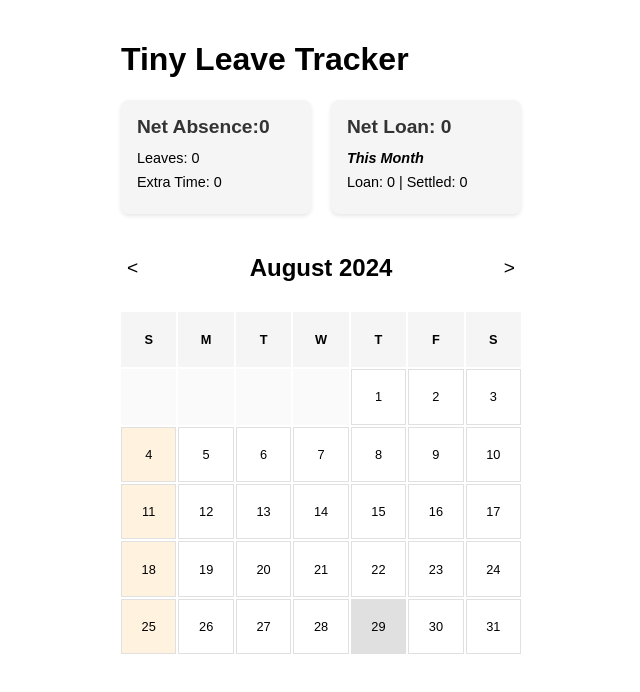
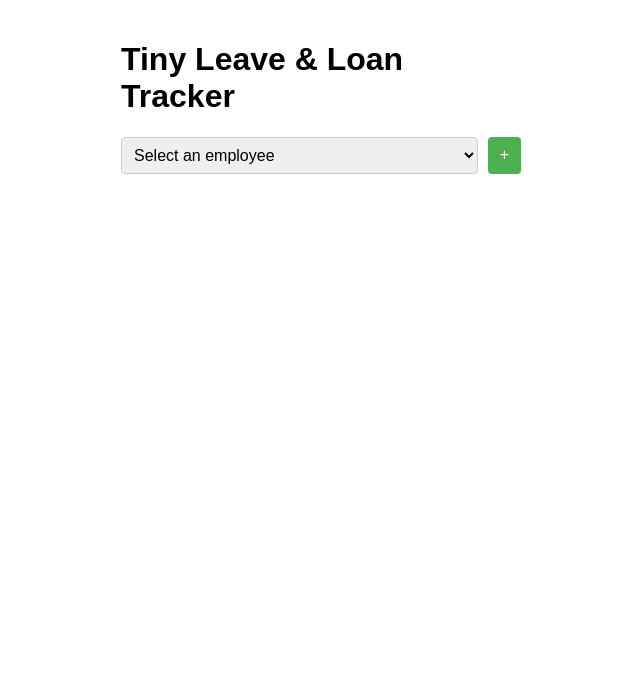
Before and after one commit to mahoriR/tiny-leave-tracker, a React (Create React App) app: page / in a window 1280 px wide. Shown: the top 692 px of the page, without its empty margins (319-959 px from the left). Built offline with nearby package versions, Linux system fonts and the light colour scheme; the HTML template or start-up script is replaced by a standard one.

Commit message:
Works with multiple emolloyees

```diff
--- a/src/App.tsx
+++ b/src/App.tsx
@@ -2,32 +2,27 @@ import React, { useState, useEffect } from 'react';
 import Calendar from './components/Calendar';
 import DayModal from './components/DayModal';
 import MonthSummary from './components/MonthSummary';
-import { DayData, MonthData, TotalLoanData } from './types';
+import EmployeeSelector from './components/EmployeeSelector';
+import { DayData,  EmployeeData, Employee } from './types';
 
 function App() {
   const [currentDate, setCurrentDate] = useState(new Date());
   const [selectedDate, setSelectedDate] = useState<Date | null>(null);
-  const [monthData, setMonthData] = useState<MonthData>(() => {
+  const [employeeData, setEmployeeData] = useState<EmployeeData>(() => {
     const storedData = localStorage.getItem('leaveTrackerData');
     if (storedData) {
-      const parsedData = JSON.parse(storedData);
-      return parsedData.monthData;
+      return JSON.parse(storedData);
     }
-    const currentMonthKey = `${(new Date().getMonth() + 1).toString().padStart(2, '0')}-${new Date().getFullYear()}`;
-    return { [currentMonthKey]: [] };
+    return {};
   });
-  const [totalLoanData, setTotalLoanData] = useState<TotalLoanData>(() => {
-    const storedData = localStorage.getItem('leaveTrackerData');
-    if (storedData) {
-      const parsedData = JSON.parse(storedData);
-      return parsedData.totalLoanData;
-    }
-    return { totalPaid: 0, totalSettled: 0 };
+  const [currentEmployee, setCurrentEmployee] = useState<string | null>(null);
+  const [employees, setEmployees] = useState<Employee[]>(() => {
+    return Object.keys(employeeData).map(name => ({ name }));
   });
 
   useEffect(() => {
-    localStorage.setItem('leaveTrackerData', JSON.stringify({ monthData, totalLoanData }));
-  }, [monthData, totalLoanData]);
+    localStorage.setItem('leaveTrackerData', JSON.stringify(employeeData));
+  }, [employeeData]);
 
   const handleDateClick = (date: Date) => {
     setSelectedDate(date);
@@ -38,25 +33,27 @@ function App() {
   };
 
   const handleSaveData = (date: Date, data: DayData) => {
+    if (!currentEmployee) return;
+
     const monthKey = `${(date.getMonth() + 1).toString().padStart(2, '0')}-${date.getFullYear()}`;
-    setMonthData(prevData => {
-      const updatedMonthData = { ...prevData };
-      if (!updatedMonthData[monthKey]) {
-        updatedMonthData[monthKey] = [];
+    setEmployeeData(prevData => {
+      const updatedData = { ...prevData };
+      if (!updatedData[currentEmployee]) {
+        updatedData[currentEmployee] = { monthData: {}, totalLoanData: { totalPaid: 0, totalSettled: 0 } };
       }
-      const dayIndex = updatedMonthData[monthKey].findIndex(d => d.day === date.getDate());
+      if (!updatedData[currentEmployee].monthData[monthKey]) {
+        updatedData[currentEmployee].monthData[monthKey] = [];
+      }
+      const dayIndex = updatedData[currentEmployee].monthData[monthKey].findIndex(d => d.day === date.getDate());
       if (dayIndex !== -1) {
-        updatedMonthData[monthKey][dayIndex] = { ...data, day: date.getDate() };
+        updatedData[currentEmployee].monthData[monthKey][dayIndex] = { ...data, day: date.getDate() };
       } else {
-        updatedMonthData[monthKey].push({ ...data, day: date.getDate() });
+        updatedData[currentEmployee].monthData[monthKey].push({ ...data, day: date.getDate() });
       }
-      return updatedMonthData;
+      updatedData[currentEmployee].totalLoanData.totalPaid += data.loanPaid;
+      updatedData[currentEmployee].totalLoanData.totalSettled += data.loanSettled;
+      return updatedData;
     });
-
-    setTotalLoanData(prevData => ({
-      totalPaid: prevData.totalPaid + data.loanPaid,
-      totalSettled: prevData.totalSettled + data.loanSettled
-    }));
 
     handleCloseModal();
   };
@@ -66,14 +63,40 @@ function App() {
   };
 
   const getCurrentMonthData = () => {
+    if (!currentEmployee) return [];
     const monthKey = `${(currentDate.getMonth() + 1).toString().padStart(2, '0')}-${currentDate.getFullYear()}`;
-    return monthData[monthKey] || [];
+    return employeeData[currentEmployee]?.monthData[monthKey] || [];
+  };
+
+  const handleEmployeeChange = (employeeName: string) => {
+    setCurrentEmployee(employeeName);
+  };
+
+  const handleAddEmployee = (employeeName: string) => {
+    setEmployees(prev => [...prev, { name: employeeName }]);
+    setEmployeeData(prev => ({
+      ...prev,
+      [employeeName]: { monthData: {}, totalLoanData: { totalPaid: 0, totalSettled: 0 } }
+    }));
+    setCurrentEmployee(employeeName);
   };
 
   return (
     <div className="App">
-      <h1>Tiny Leave Tracker</h1>
-      <MonthSummary currentDate={currentDate} monthData={getCurrentMonthData()} totalLoanData={totalLoanData} />
+      <h1>Tiny Leave & Loan Tracker</h1>
+      <EmployeeSelector
+        employees={employees}
+        currentEmployee={currentEmployee}
+        onEmployeeChange={handleEmployeeChange}
+        onAddEmployee={handleAddEmployee}
+      />
+      {currentEmployee && (
+        <>
+          <MonthSummary
+            currentDate={currentDate}
+            monthData={getCurrentMonthData()}
+            totalLoanData={employeeData[currentEmployee]?.totalLoanData || { totalPaid: 0, totalSettled: 0 }}
+          />
           <Calendar
             currentDate={currentDate}
             monthData={getCurrentMonthData()}
@@ -88,6 +111,8 @@ function App() {
               onSave={handleSaveData}
             />
           )}
+        </>
+      )}
     </div>
   );
 }
--- /dev/null
+++ b/src/components/EmployeeSelector.module.css
@@ -0,0 +1,71 @@
+.employeeSelector {
+    margin-bottom: 20px;
+  }
+
+  .selectWrapper {
+    display: flex;
+    gap: 10px;
+  }
+
+  .select {
+    flex-grow: 1;
+    padding: 8px;
+    font-size: 16px;
+    border: 1px solid #ccc;
+    border-radius: 4px;
+  }
+
+  .addButton {
+    padding: 8px 12px;
+    font-size: 16px;
+    background-color: #4CAF50;
+    color: white;
+    border: none;
+    border-radius: 4px;
+    cursor: pointer;
+  }
+
+  .addButton:hover {
+    background-color: #45a049;
+  }
+
+  .addEmployeeForm {
+    margin-top: 10px;
+    display: flex;
+    gap: 10px;
+  }
+
+  .input {
+    flex-grow: 1;
+    padding: 8px;
+    font-size: 16px;
+    border: 1px solid #ccc;
+    border-radius: 4px;
+  }
+
+  .saveButton,
+  .cancelButton {
+    padding: 8px 12px;
+    font-size: 16px;
+    border: none;
+    border-radius: 4px;
+    cursor: pointer;
+  }
+
+  .saveButton {
+    background-color: #4CAF50;
+    color: white;
+  }
+
+  .saveButton:hover {
+    background-color: #45a049;
+  }
+
+  .cancelButton {
+    background-color: #f44336;
+    color: white;
+  }
+
+  .cancelButton:hover {
+    background-color: #d32f2f;
+  }
--- /dev/null
+++ b/src/components/EmployeeSelector.tsx
@@ -0,0 +1,64 @@
+import React, { useState } from 'react';
+import { Employee } from '../types';
+import styles from './EmployeeSelector.module.css';
+
+interface EmployeeSelectorProps {
+  employees: Employee[];
+  currentEmployee: string | null;
+  onEmployeeChange: (employeeName: string) => void;
+  onAddEmployee: (employeeName: string) => void;
+}
+
+function EmployeeSelector({ employees, currentEmployee, onEmployeeChange, onAddEmployee }: EmployeeSelectorProps) {
+  const [newEmployeeName, setNewEmployeeName] = useState('');
+  const [isAdding, setIsAdding] = useState(false);
+
+  const handleAddEmployee = () => {
+    if (newEmployeeName.trim()) {
+      onAddEmployee(newEmployeeName.trim());
+      setNewEmployeeName('');
+      setIsAdding(false);
+    }
+  };
+
+  return (
+    <div className={styles.employeeSelector}>
+      <div className={styles.selectWrapper}>
+        <select
+          value={currentEmployee || ''}
+          onChange={(e) => onEmployeeChange(e.target.value)}
+          className={styles.select}
+        >
+          <option value="">Select an employee</option>
+          {employees.map((employee) => (
+            <option key={employee.name} value={employee.name}>
+              {employee.name}
+            </option>
+          ))}
+        </select>
+        <button onClick={() => setIsAdding(true)} className={styles.addButton}>
+          +
+        </button>
+      </div>
+      {isAdding && (
+        <div className={styles.addEmployeeForm}>
+          <input
+            type="text"
+            value={newEmployeeName}
+            onChange={(e) => setNewEmployeeName(e.target.value)}
+            placeholder="New employee name"
+            className={styles.input}
+          />
+          <button onClick={handleAddEmployee} className={styles.saveButton}>
+            Save
+          </button>
+          <button onClick={() => setIsAdding(false)} className={styles.cancelButton}>
+            Cancel
+          </button>
+        </div>
+      )}
+    </div>
+  );
+}
+
+export default EmployeeSelector;
--- a/src/components/MonthSummary.tsx
+++ b/src/components/MonthSummary.tsx
@@ -14,10 +14,14 @@ function MonthSummary({ currentDate, monthData, totalLoanData }: MonthSummaryPro
   const totalLoanPaid = monthData.reduce((sum, day) => sum + (day.loanPaid || 0), 0);
   const totalLoanSettled = monthData.reduce((sum, day) => sum + (day.loanSettled || 0), 0);
 
+  if (!monthData.length) {
+    return <div className={styles.monthSummary}>No data available for the selected employee.</div>;
+  }
+
   return (
     <div className={styles.monthSummary}>
       <div className={styles.card}>
-        <h3>Net Absence:{totalLeaves - totalExtraTime}</h3>
+        <h3>Net Leave: {totalLeaves - totalExtraTime}</h3>
         <p>Leaves: {totalLeaves}</p>
         <p>Extra Time: {totalExtraTime}</p>
       </div>
```
Also changed, not shown: src/types.ts (+11 -0 lines). Lines whose indentation alone changed are shown as unchanged.
